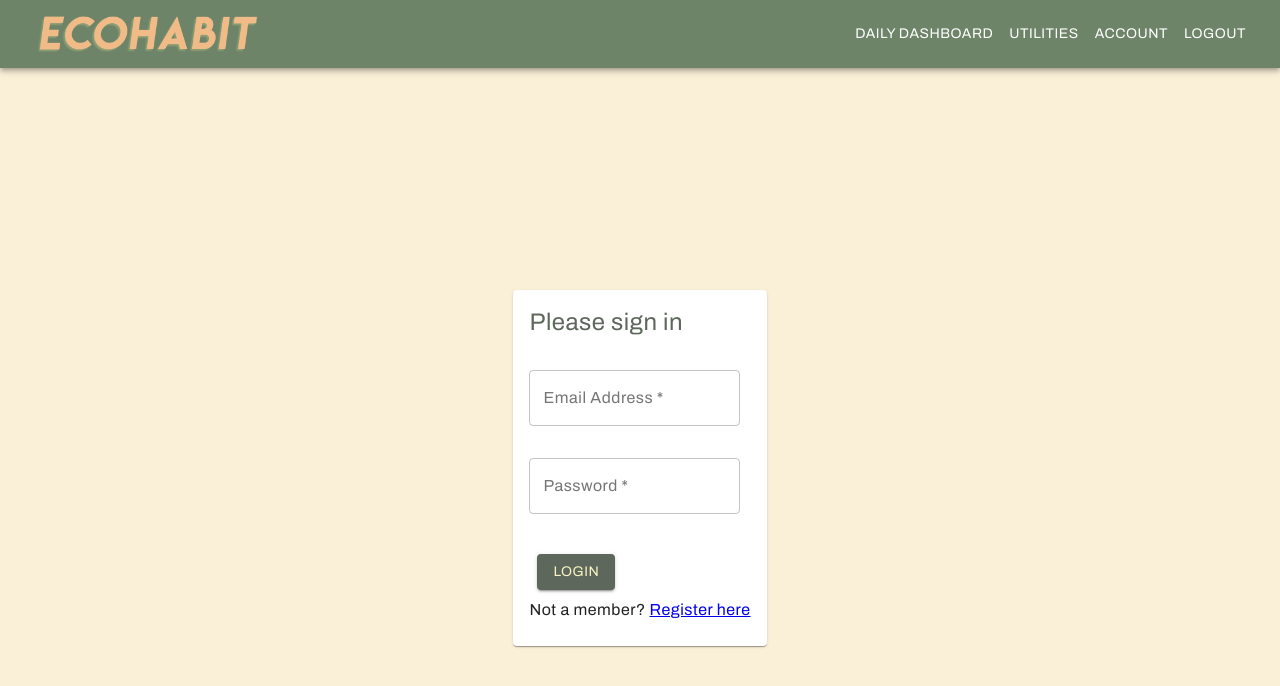
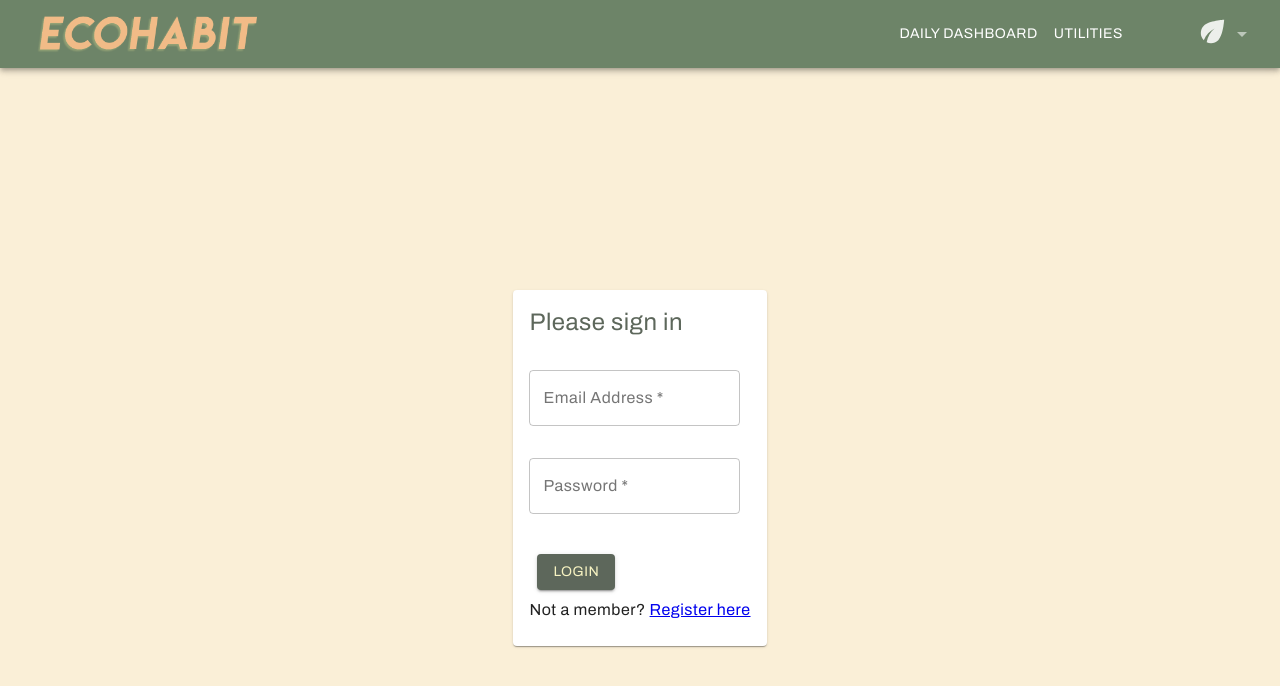
Before and after one commit to jayjscotto/ecohabit, a React (Create React App) app in the folder client/: page /login in a window 1280 px wide. Shown: the top 686 px of the page. Built offline with nearby package versions, Linux system fonts and the light colour scheme; sample sign-in values are in the browser's storage.

Commit message:
changed the appbar to have the dropdown

```diff
--- a/client/src/Components/Appbar.js
+++ b/client/src/Components/Appbar.js
@@ -1,10 +1,9 @@
 import React, { useState, useEffect, Fragment } from 'react';
 import { makeStyles } from '@material-ui/core/styles';
 import { Link } from 'react-router-dom';
-import { AppBar, Toolbar, Typography, Button } from '@material-ui/core';
+import { AppBar, Toolbar, Typography, Button, Select, MenuItem } from '@material-ui/core';
 import Logo from '../images/eco-logo.png';
-
-// import MenuIcon from '@material-ui/icons/Menu';
+import EcoIcon from '@material-ui/icons/Eco';
 
 const useStyles = makeStyles(theme => ({
   root: {
@@ -25,12 +24,15 @@ const useStyles = makeStyles(theme => ({
   link: {
     textDecoration: 'none',
     color: 'inherit',
+  },
+  leaf: {
+    marginLeft: '4em',
+    filter: 'invert(1)'
   }
 }));
 
 export default function ButtonAppBar(props) {
   const classes = useStyles();
-
   const [user, setUser] = useState(false);
 
   useEffect(() => {
@@ -63,11 +65,29 @@ export default function ButtonAppBar(props) {
                   <Button style={{ color: 'inherit' }}>Utilities</Button>
                 </Link>
 
-                <Link to='/account' className={classes.link}>
-                  <Button style={{ color: 'inherit' }}>Account</Button>
-                </Link>
 
-                <Button color='inherit' onClick={logout}>Logout</Button>
+
+                <Select labelId="label" id="select" value="1" autowidth="true"
+                className={classes.leaf} disableUnderline>
+
+                  <MenuItem value="1">
+                    <EcoIcon fontSize="large"></EcoIcon>
+                  </MenuItem>
+
+                  <MenuItem value="10">
+                    <Link to='/account' className={classes.link}>
+                        <Button style={{ color: 'inherit' }}>Account</Button>
+                    </Link>
+                  </MenuItem>
+
+                  <MenuItem value="20">
+                    <Button color='inherit' onClick={logout}>Logout</Button>
+                  </MenuItem>
+
+
+
+                </Select>
+
               </Fragment>
               ) : (
               <Fragment>
--- a/client/src/Components/userDash/userDash.js
+++ b/client/src/Components/userDash/userDash.js
@@ -17,6 +17,8 @@ class UserDash extends Component {
 	componentDidMount() {
 		const localStorageObject = clientauth.getLocalStorage('eco-user');
 		const userObject = JSON.parse(localStorageObject);
+
+		if (userObject) {
 			this.setState({
 				_id: userObject._id,
 				firstName: userObject.firstName,
@@ -24,6 +26,7 @@ class UserDash extends Component {
 				lastName: userObject.lastName,
 				zipCode: userObject.zipCode
 			});
+		}
 	}
 	// handle live change of inputs
 	handleChange = (input) => (e) => {
--- a/client/src/Pages/Utilities.js
+++ b/client/src/Pages/Utilities.js
@@ -88,7 +88,7 @@ class Reminders extends React.Component {
           <Grid item lg={8} md={6}>
           {this.state.loading === true
             ?
-              <iframe src="https://giphy.com/embed/l1KVcrdl7rJpFnY2s" width="" height="600" frameBorder="0" class="giphy-embed" title="earth loading screen" allowFullScreen></iframe>
+              <iframe></iframe>
             :
 
           <DataDisplay results={this.state.results} />}
```
Lines whose indentation alone changed are shown as unchanged.
